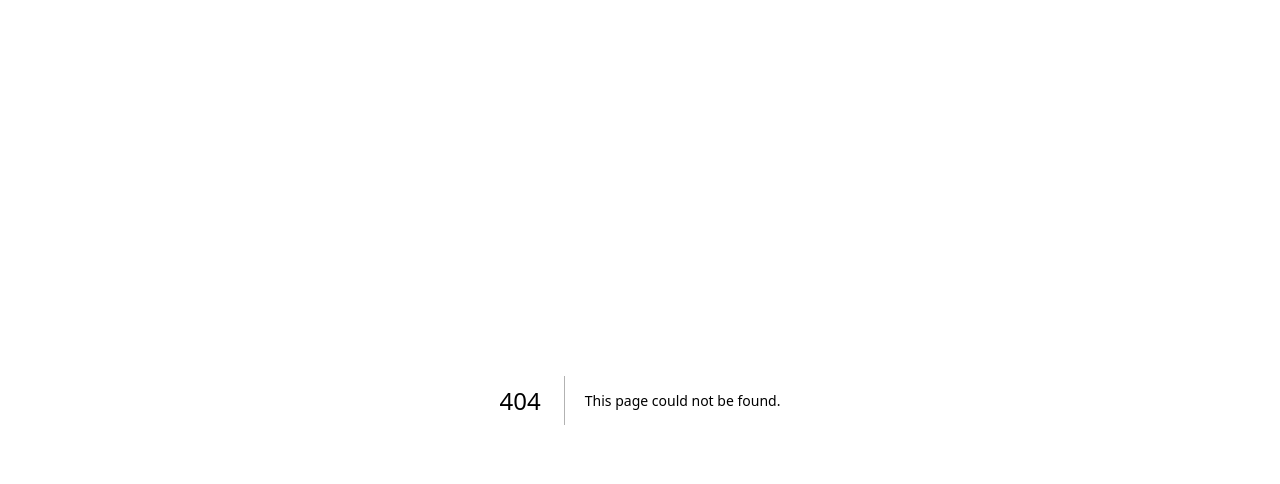
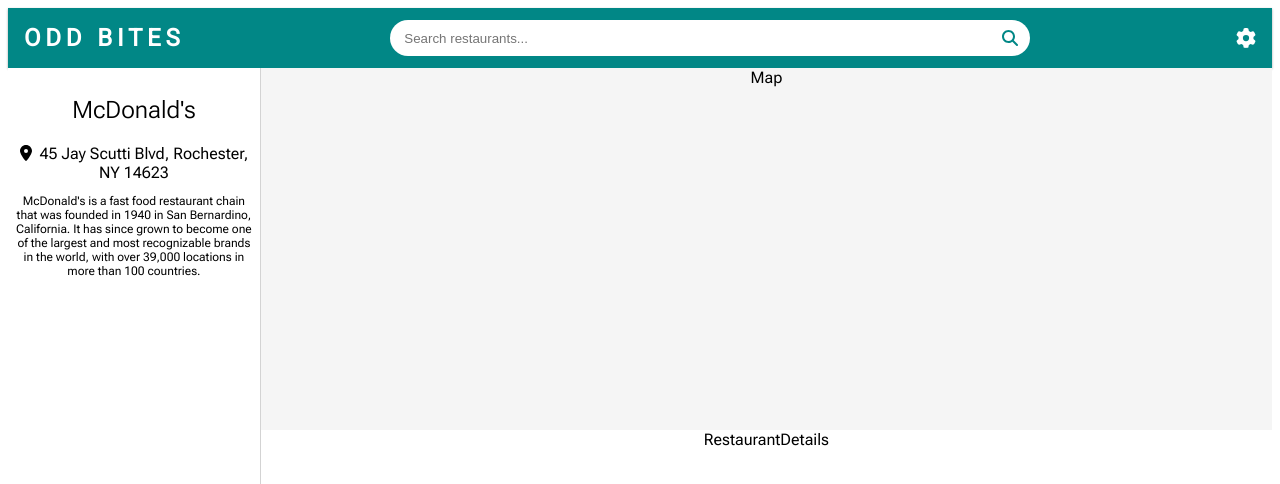
Before and after one commit to OddBites/OddBites, a Next.js app: page /restaurants/1 in a window 1280 px wide. Before the commit this address had no page. Shown: the top 484 px of the page. Built offline with nearby package versions, Linux system fonts and the light colour scheme.

Commit message:
Create page for individual restaurant

```diff
--- /dev/null
+++ b/src/components/restaurant/LeftSide.tsx
@@ -0,0 +1,20 @@
+import React from 'react';
+import { FontAwesomeIcon } from '@fortawesome/react-fontawesome';
+import styles from "../../styles/leftSide.module.css";
+import { faLocationDot } from '@fortawesome/free-solid-svg-icons';
+
+// TODO: type 'r'
+const LeftSide = ({ r }) => {
+  return (
+    <div className={styles.bar}>
+      <h2 className={styles.name}>{r.name}</h2>
+      <div className={styles.location}>
+        <FontAwesomeIcon icon={faLocationDot} />
+        <span className={styles.address}>{r.address}</span>
+      </div>
+      <p className={styles.description}>{r.description}</p>
+    </div>
+  )
+}
+
+export default LeftSide;
--- /dev/null
+++ b/src/components/restaurant/MapView.tsx
@@ -0,0 +1,10 @@
+import React from 'react';
+
+// TODO: type 'r'
+const MapView = ({ r }) => {
+  return (
+    <div>Map</div>
+  )
+}
+
+export default MapView;
--- /dev/null
+++ b/src/components/restaurant/RestaurantDetails.tsx
@@ -0,0 +1,10 @@
+import React from 'react'
+
+// TODO: type 'r'
+const RestaurantDetails = ({ r }) => {
+  return (
+    <div>RestaurantDetails</div>
+  )
+}
+
+export default RestaurantDetails
--- /dev/null
+++ b/src/pages/restaurants/[id].tsx
@@ -0,0 +1,40 @@
+import Header from '@/components/header';
+import LeftSide from '@/components/restaurant/LeftSide';
+import MapView from '@/components/restaurant/MapView';
+import RestaurantDetails from '@/components/restaurant/RestaurantDetails';
+import { useRouter } from 'next/router';
+import React from 'react';
+
+import styles from '../../styles/restaurant.module.css';
+
+const restaurant = {
+  name: "McDonald's",
+  address: "45 Jay Scutti Blvd, Rochester, NY 14623",
+  description: "McDonald's is a fast food restaurant chain that was founded in 1940 in San Bernardino, California. It has since grown to become one of the largest and most recognizable brands in the world, with over 39,000 locations in more than 100 countries."
+};
+
+const Restaurant = () => {
+  const router = useRouter();
+  const { id } = router.query;
+
+  return (
+    <div>
+      <div className={styles.body}>
+        <div className={styles.header}>
+          <Header />
+        </div>
+        <div className={styles.leftSide}>
+          <LeftSide r={restaurant} />
+        </div>
+        <div className={styles.topSide}>
+          <MapView r={restaurant} />
+        </div>
+        <div className={styles.bottomSide}>
+          <RestaurantDetails r={restaurant} />
+        </div>
+      </div>
+    </div>
+  )
+}
+
+export default Restaurant;
--- /dev/null
+++ b/src/styles/leftSide.module.css
@@ -0,0 +1,17 @@
+.bar {
+    display: flex;
+    flex-direction: column;
+    padding: 0.5em;
+}
+
+.name {
+    font-weight: lighter;
+}
+
+.address {
+    margin-left: 0.5em;
+}
+
+.description {
+    font-size: 0.75em;
+}
--- /dev/null
+++ b/src/styles/restaurant.module.css
@@ -0,0 +1,30 @@
+.body {
+    display: grid;
+    grid-template-columns: 20% 1fr;
+    grid-template-rows: auto 1fr 1fr;
+    text-align: center;
+    width: 100%;
+    height: calc(100vh - 1em);
+}
+
+.header {
+    grid-column: span 3;
+}
+
+.leftSide {
+    grid-column: 1;
+    grid-row: span 2;
+    border-right: 1px solid lightgray;
+    background-color: white;
+}
+
+.topSide {
+    grid-column: 2;
+    grid-row: 2;
+    background-color: whitesmoke;
+}
+
+.bottomSide {
+    grid-column: 2;
+    grid-row: 3;
+}
```
